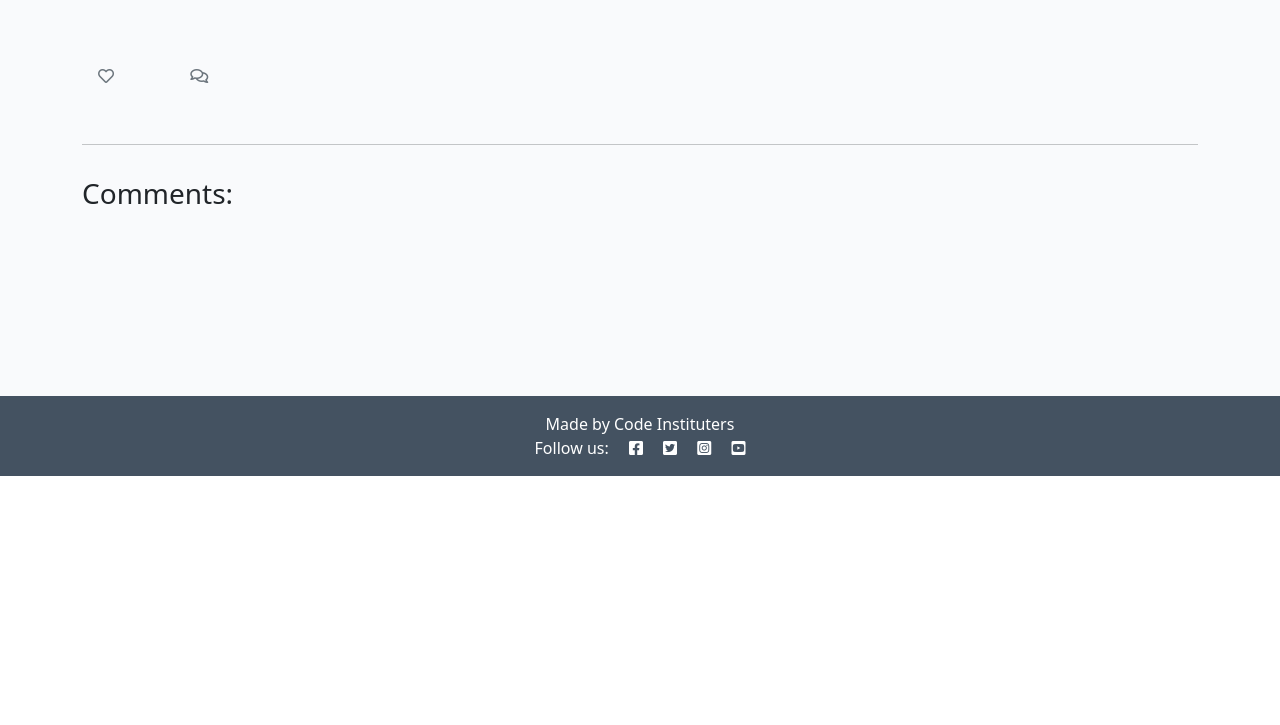
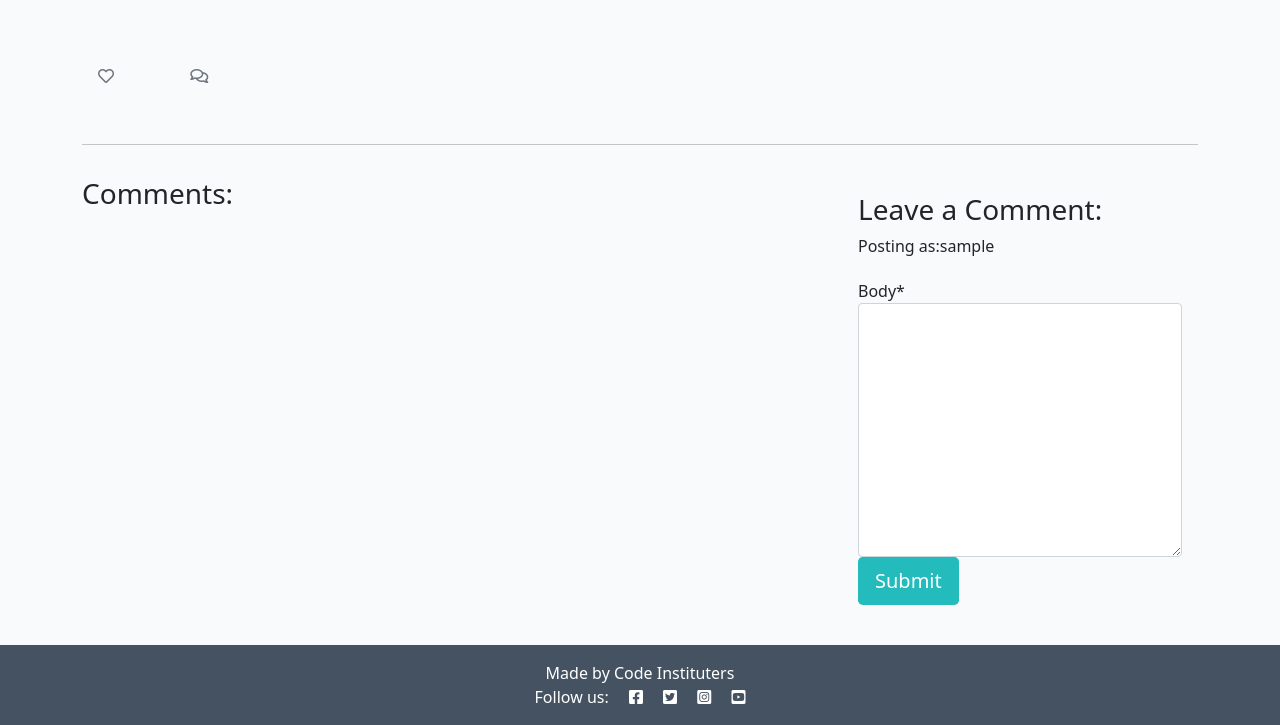
Before and after one commit to Gavin-1001/Django_Blog, a Django app: template templates/post_detail.html in a window 1280 px wide. Shown: the part 324-1049 px from the top of the page. Before the commit the page ends 800 px from the top, so only its background shows below. Run offline with Django 4.2, Linux system fonts and the light colour scheme; the template is opened without the code that fills it: values that come from a table or form of the project are taken from there, others are empty; the visitor is signed in with stand-in values (Sample User, id 1); some libraries are stand-ins or nearby versions.

Commit message:
Added comments section, not wired up yet. Created a CommentForm class and added it to the context in views.py

```diff
--- /dev/null
+++ b/blog/forms.py
@@ -0,0 +1,7 @@
+from .models import Comment
+from django import forms
+
+class CommentForm(forms.ModelForm):
+    class Meta():
+        model = Comment
+        fields = ('body',)
--- a/blog/views.py
+++ b/blog/views.py
@@ -1,7 +1,7 @@
 from django.shortcuts import get_object_or_404, render
 from django.views import generic, View
 from .models import Post
-
+from .forms import CommentForm
 
 class PostList(generic.ListView):
     model = Post
@@ -26,6 +26,7 @@ class PostDetail(View):
             {
                 "post": post,
                 "comments": comments,
-                "liked": liked
+                "liked": liked,
+                "comment_form": CommentForm()
             },
         )
--- a/codestar/settings.py
+++ b/codestar/settings.py
@@ -50,6 +50,7 @@ INSTALLED_APPS = [
     'django.contrib.staticfiles',
     'cloudinary',
     'django_summernote',
+    'crispy_forms',
     'blog',
 ]
 
@@ -57,6 +58,8 @@ SITE_ID = 1
 ACCOUNT_EMAIL_VERIFICATION = 'none'
 LOGIN_REDIRECT_URL = '/'
 LOGOUT_REDIRECT_URL = '/'
+
+CRISPY_TEMPLATE_PACK = 'bootstrap4'
 
 MIDDLEWARE = [
     'django.middleware.security.SecurityMiddleware',
--- a/requirements.txt
+++ b/requirements.txt
@@ -10,6 +10,7 @@ dj-database-url==0.5.0
 dj3-cloudinary-storage==0.0.6
 Django==4.0.5
 django-allauth==0.51.0
+django-crispy-forms==1.14.0
 django-summernote==0.8.20.0
 gunicorn==20.1.0
 idna==3.3
--- a/templates/post_detail.html
+++ b/templates/post_detail.html
@@ -1,4 +1,6 @@
 {% extends 'base.html' %} {% block content %}
+
+{% load crispy_forms_tags %}
 
 <div class="masthead">
     <div class="container">
@@ -77,6 +79,19 @@
         <div class="col-md-4 card mb-4  mt-3 ">
             <div class="card-body">
                 <!-- For later -->
+                <!-- This block of code only appears if the user is authenticated -->
+                {%if user.is_authenticated%}
+                    <h3>Leave a Comment:</h3>
+                    <p>Posting as:{{user.username}}</p>
+                    <form method="post"style="margin-top:1.3em;">
+                        {{comment_form|crispy}} <!--Render the form using the crispy filter, so it is formatted nicely-->
+                        {%csrf_token%} <!--Protects against vunerabilities -->
+                        <button type="submit"class="btn btn-signup btn-lg">Submit</button>
+                    </form>
+                {%endif%}
+
+
+
             </div>
         </div>
     </div>
```
